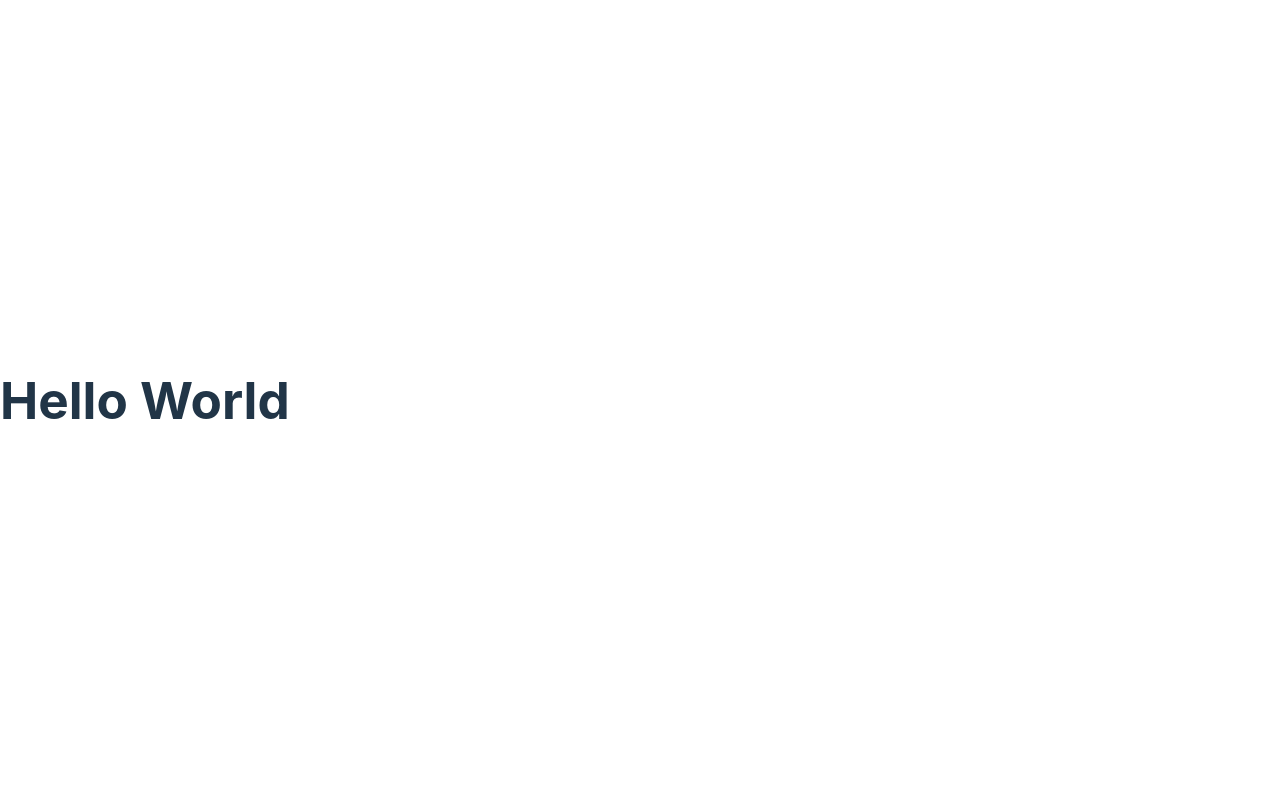
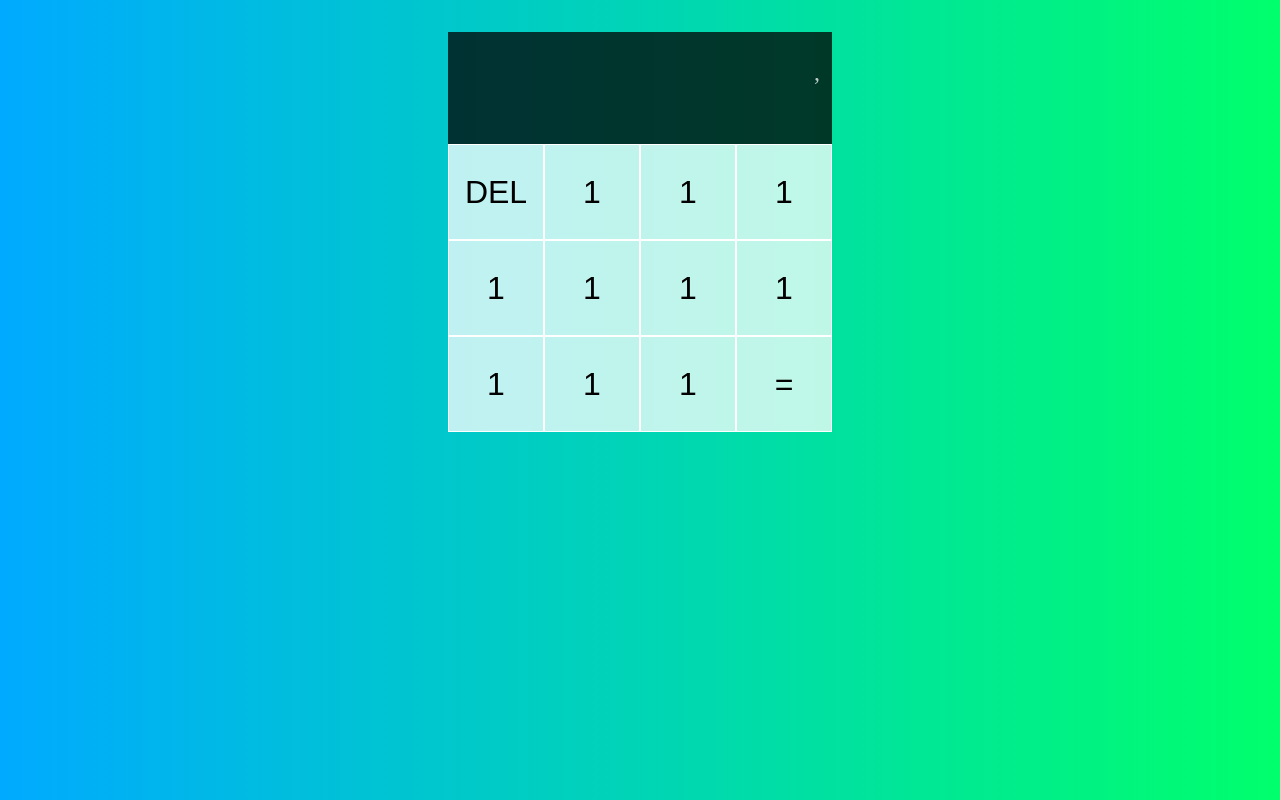
Before and after one commit to Samuel-Brito19/React-Calculator, a React (Vite) app: page / in a window 1280 px wide. Built offline with nearby package versions, Linux system fonts and the light colour scheme.

Commit message:
Adding style and some logic into this

```diff
--- a/src/App.jsx
+++ b/src/App.jsx
@@ -1,8 +1,49 @@
+import { useReducer } from "react"
+import { DigitButton } from "./Components/Buttons/DigitButton"
+
+export const ACTIONS = {
+  DELETE: 'delete',
+  ADD_DIGIT: 'add_digit',
+  CHOOSE_OPERATIOR: 'choose_operatior',
+  CLEAR: 'clear',
+  EVALUATE: 'evaluate'
+}
+
+const myReducer = (state, ACTIONS) => {
+  switch (ACTIONS.type) {
+    case 'ADD_DIGIT':
+      return {
+
+      }
+  }
+}
 
 function App() {
 
+  const [{ currentOperatior, previousOperator, operatorDigit }, dispatch] = useReducer(myReducer, {})
+
   return (
-    <h1>Hello World</h1>
+    <div className="calculator-grid">
+
+      <div className="painel">
+        <div className="previous-operator"> {currentOperatior}, {operatorDigit} </div>
+        <div className="current-operator"> {previousOperator} </div>
+      </div>
+
+      <button className="span-2" >DEL</button>
+      <button>1</button>
+      <button>1</button>
+      <button>1</button>
+      <button>1</button>
+      <button>1</button>
+      <button>1</button>
+      <button>1</button>
+      <button>1</button>
+      <button>1</button>
+      <button>1</button>
+      <button className="span-2">=</button>
+
+    </div>
   )
 }
 
--- /dev/null
+++ b/src/Components/Buttons/DigitButton.jsx
@@ -0,0 +1,7 @@
+import { ACTIONS } from "../../App"
+
+export const DigitButton = (dispatch, digit) => {
+    return (
+        <button onClick={() => dispatch({ type: ACTIONS.ADD_DIGIT })}> {digit} </button>
+    )
+}
--- a/src/index.css
+++ b/src/index.css
@@ -1,69 +1,57 @@
-:root {
-  font-family: Inter, system-ui, Avenir, Helvetica, Arial, sans-serif;
-  line-height: 1.5;
-  font-weight: 400;
-
-  color-scheme: light dark;
-  color: rgba(255, 255, 255, 0.87);
-  background-color: #242424;
-
-  font-synthesis: none;
-  text-rendering: optimizeLegibility;
-  -webkit-font-smoothing: antialiased;
-  -moz-osx-font-smoothing: grayscale;
-  -webkit-text-size-adjust: 100%;
-}
-
-a {
-  font-weight: 500;
-  color: #646cff;
-  text-decoration: inherit;
-}
-a:hover {
-  color: #535bf2;
+*,
+*::before,
+*::after {
+  box-sizing: border-box;
 }
 
 body {
   margin: 0;
-  display: flex;
-  place-items: center;
-  min-width: 320px;
-  min-height: 100vh;
+  background: linear-gradient(to right, #00AAFF, #00FF6C);
 }
 
-h1 {
-  font-size: 3.2em;
-  line-height: 1.1;
+.calculator-grid {
+  display: grid;
+  margin-top: 2rem;
+  justify-content: center;
+  grid-template-columns: repeat(4, 6rem);
+  grid-template-rows: minmax(7rem, auto) repeat(5, 6rem);
 }
 
-button {
-  border-radius: 8px;
-  border: 1px solid transparent;
-  padding: 0.6em 1.2em;
-  font-size: 1em;
-  font-weight: 500;
-  font-family: inherit;
-  background-color: #1a1a1a;
+.calculator-grid>button {
   cursor: pointer;
-  transition: border-color 0.25s;
-}
-button:hover {
-  border-color: #646cff;
-}
-button:focus,
-button:focus-visible {
-  outline: 4px auto -webkit-focus-ring-color;
+  font-size: 2rem;
+  border: 1px solid white;
+  outline: none;
+  background-color: rgba(255, 255, 255, .75);
 }
 
-@media (prefers-color-scheme: light) {
-  :root {
-    color: #213547;
-    background-color: #ffffff;
-  }
-  a:hover {
-    color: #747bff;
-  }
-  button {
-    background-color: #f9f9f9;
-  }
+.calculator-grid>button:hover,
+.calculator-grid>button:focus {
+  background-color: rgba(255, 255, 255, .9);
 }
+
+.span-two {
+  grid-column: span 2;
+}
+
+.painel {
+  grid-column: 1 / -1;
+  background-color: rgba(0, 0, 0, .75);
+  display: flex;
+  flex-direction: column;
+  align-items: flex-end;
+  justify-content: space-around;
+  padding: .75rem;
+  word-wrap: break-word;
+  word-break: break-all;
+}
+
+.painel .previous-operator {
+  color: rgba(255, 255, 255, .75);
+  font-size: 1.5rem;
+}
+
+.painel .current-operator {
+  color: white;
+  font-size: 2.5rem;
+}
```
Also changed, not shown: src/Components/Buttons/OperationButton.jsx (added).
